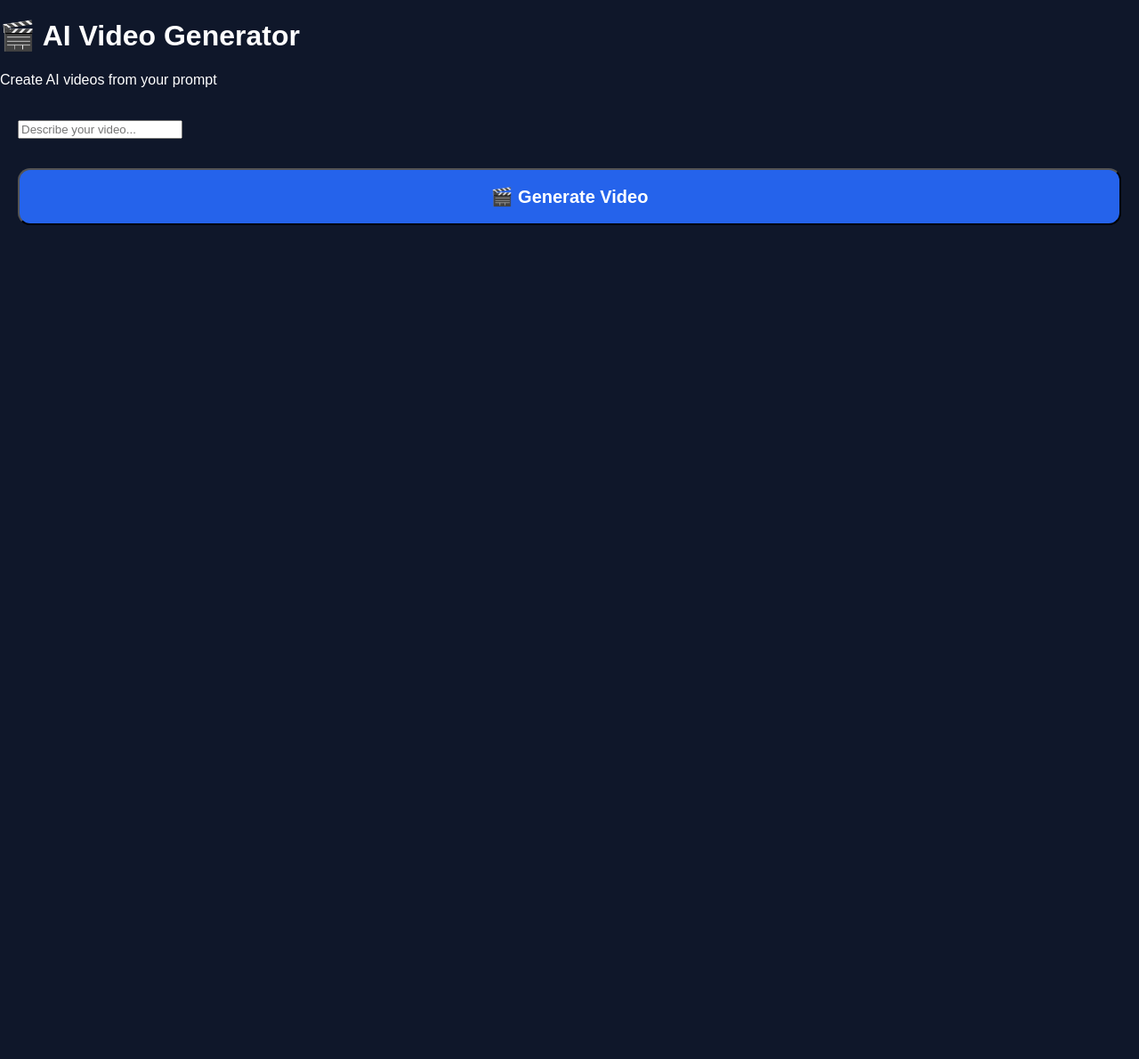
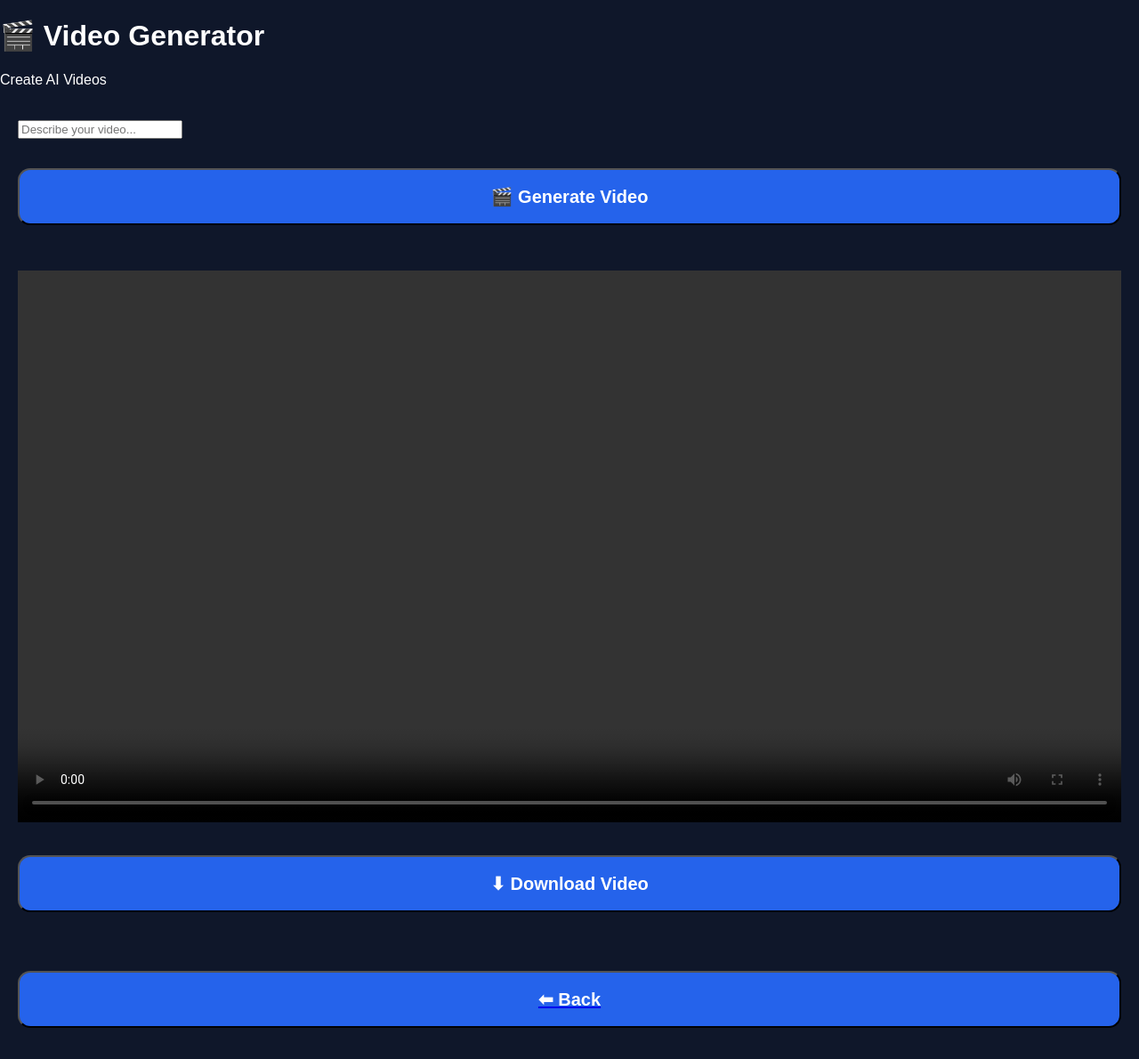
Before and after one commit to universe888m-svg/lumora-ai-studio, a plain HTML site: page pages/video.html in a window 1280 px wide. Shown: the whole page at 89% size. Before the commit the page ends 800 px from the top, so only its background shows below. Drawn offline with Linux system fonts and the light colour scheme.

Commit message:
Update video.html

```diff
--- a/pages/video.html
+++ b/pages/video.html
@@ -3,20 +3,24 @@
 <head>
 <meta charset="UTF-8">
 <meta name="viewport" content="width=device-width, initial-scale=1.0">
-<title>AI Video Generator</title>
+<title>Video Generator</title>
+
 <link rel="stylesheet" href="../css/style.css">
 </head>
 
 <body>
 
 <div class="header">
-<h1>🎬 AI Video Generator</h1>
-<p>Create AI videos from your prompt</p>
+<h1>🎬 Video Generator</h1>
+<p>Create AI Videos</p>
 </div>
 
 <div class="container">
 
-<input type="text" placeholder="Describe your video...">
+<input
+type="text"
+placeholder="Describe your video..."
+class="input">
 
 <br><br>
 
@@ -24,6 +28,24 @@
 🎬 Generate Video
 </button>
 
+<br><br>
+
+<video controls width="100%"></video>
+
+<br><br>
+
+<button class="button">
+⬇ Download Video
+</button>
+
+<br><br>
+
+<a href="../index.html">
+<button class="button">
+⬅ Back
+</button>
+</a>
+
 </div>
 
 <script src="../js/script.js"></script>
```
